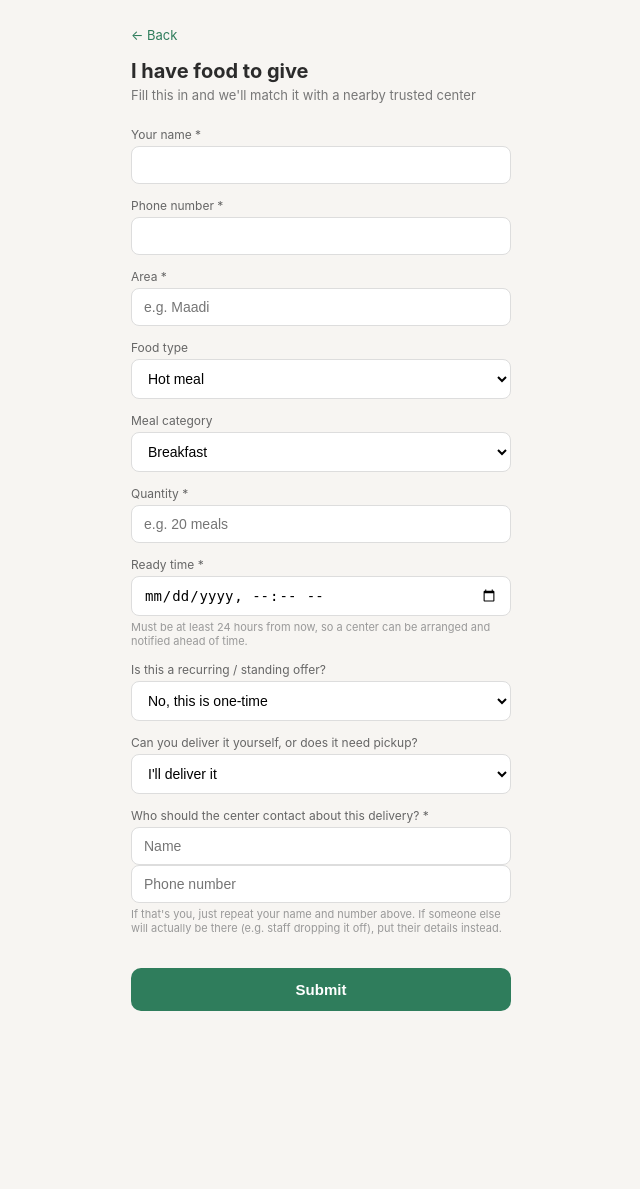
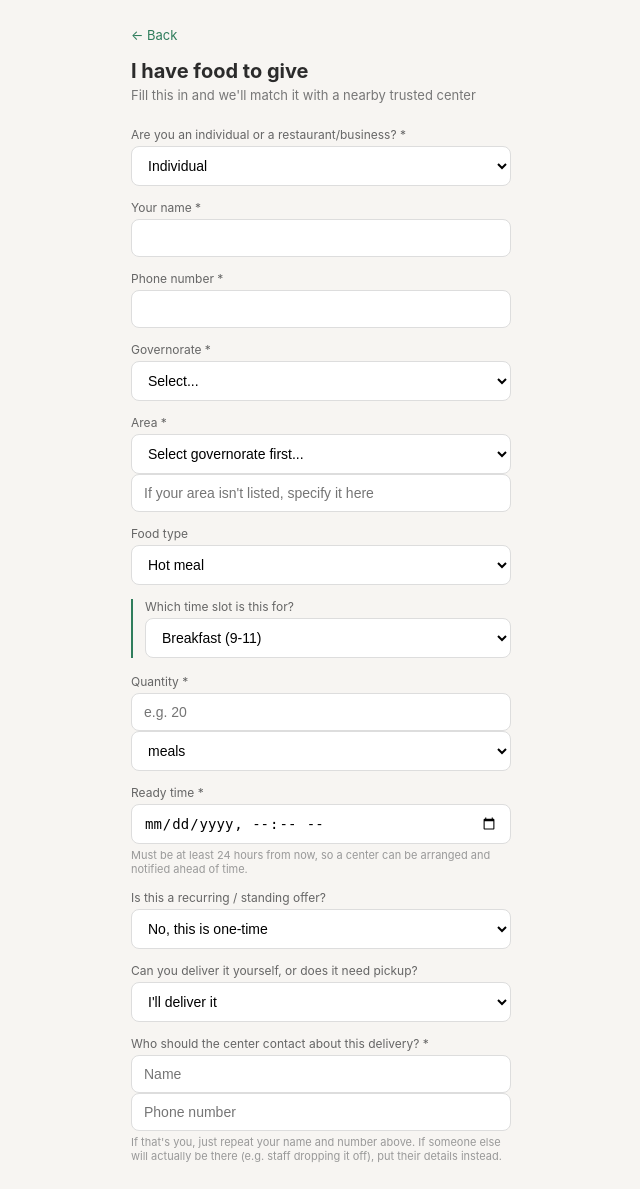
Before and after one commit to shireenhdabbas-netizen/e63am, a Flask app: page /give in a window 1280 px wide. Shown: the top 1189 px of the page, without its empty margins (319-959 px from the left). Before the commit the page ends 1011 px from the top, so only its background shows below. Run offline with Flask 3, Linux system fonts and the light colour scheme.

Commit message:
Update give.html

```diff
--- a/templates/give.html
+++ b/templates/give.html
@@ -6,43 +6,80 @@
 <p class="subtitle">Fill this in and we'll match it with a nearby trusted center</p>
 
 <form method="POST">
+  <label>Are you an individual or a restaurant/business? *</label>
+  <select name="giver_type" required>
+    <option value="Individual">Individual</option>
+    <option value="Restaurant / Business">Restaurant / Business</option>
+  </select>
+
   <label>Your name *</label>
   <input type="text" name="name" value="{{ form.get('name', '') }}" required>
 
   <label>Phone number *</label>
   <input type="tel" name="phone" value="{{ form.get('phone', '') }}" required>
 
+  <label>Governorate *</label>
+  <select name="governorate" id="governorate" required>
+    <option value="">Select...</option>
+    <option value="Cairo">Cairo</option>
+    <option value="Giza">Giza</option>
+  </select>
+
   <label>Area *</label>
-  <input type="text" name="area" placeholder="e.g. Maadi" value="{{ form.get('area', '') }}" required>
+  <select name="area" id="area" required>
+    <option value="">Select governorate first...</option>
+  </select>
+  <input type="text" name="area_other" placeholder="If your area isn't listed, specify it here" value="{{ form.get('area_other', '') }}">
 
   <label>Food type</label>
-  <select name="food_type">
+  <select name="food_type" id="food_type">
     <option value="Hot meal">Hot meal</option>
     <option value="Cold meal">Cold meal</option>
     <option value="Groceries">Groceries</option>
   </select>
 
-  <label>Meal category</label>
-  <select name="meal_category">
-    <option value="Breakfast">Breakfast</option>
-    <option value="Lunch">Lunch</option>
-    <option value="Dinner">Dinner</option>
-    <option value="Snack">Snack</option>
-    <option value="N/A">N/A (groceries)</option>
-  </select>
+  <div id="meal-slot-section" class="conditional-section visible">
+    <label>Which time slot is this for?</label>
+    <select name="meal_slot">
+      <option value="Breakfast (9-11)">Breakfast (9-11)</option>
+      <option value="Late breakfast (12-2)">Late breakfast (12-2)</option>
+      <option value="Lunch (4-6)">Lunch (4-6)</option>
+      <option value="Dinner (8-10)">Dinner (8-10)</option>
+    </select>
+  </div>
 
   <label>Quantity *</label>
-  <input type="text" name="quantity" placeholder="e.g. 20 meals" value="{{ form.get('quantity', '') }}" required>
+  <input type="number" min="1" name="quantity_number" placeholder="e.g. 20" value="{{ form.get('quantity_number', '') }}" required>
+  <select name="quantity_unit">
+    <option value="meals">meals</option>
+    <option value="portions">portions</option>
+    <option value="kg">kg</option>
+    <option value="boxes">boxes</option>
+    <option value="items">items</option>
+  </select>
 
   <label>Ready time *</label>
   <input type="datetime-local" name="ready_time" value="{{ form.get('ready_time', '') }}" required>
   <p class="hint">Must be at least 24 hours from now, so a center can be arranged and notified ahead of time.</p>
 
   <label>Is this a recurring / standing offer?</label>
-  <select name="recurring">
+  <select name="recurring" id="recurring">
     <option value="No">No, this is one-time</option>
     <option value="Yes">Yes, this repeats regularly</option>
   </select>
+
+  <div id="recurring-section" class="conditional-section">
+    <label>Which days do you donate?</label>
+    <div class="checkbox-row">
+      <label class="checkbox-label"><input type="checkbox" name="recurring_days" value="Saturday"> Sat</label>
+      <label class="checkbox-label"><input type="checkbox" name="recurring_days" value="Sunday"> Sun</label>
+      <label class="checkbox-label"><input type="checkbox" name="recurring_days" value="Monday"> Mon</label>
+      <label class="checkbox-label"><input type="checkbox" name="recurring_days" value="Tuesday"> Tue</label>
+      <label class="checkbox-label"><input type="checkbox" name="recurring_days" value="Wednesday"> Wed</label>
+      <label class="checkbox-label"><input type="checkbox" name="recurring_days" value="Thursday"> Thu</label>
+      <label class="checkbox-label"><input type="checkbox" name="recurring_days" value="Friday"> Fri</label>
+    </div>
+  </div>
 
   <label>Can you deliver it yourself, or does it need pickup?</label>
   <select name="pickup">
@@ -57,4 +94,67 @@
 
   <button type="submit">Submit</button>
 </form>
+
+<style>
+  .checkbox-row { display: flex; flex-wrap: wrap; gap: 10px 16px; margin: 6px 0 4px; }
+  .checkbox-label { display: flex; align-items: center; gap: 6px; font-size: 13px; color: #333; margin: 0; }
+  .checkbox-label input { width: auto; }
+  .conditional-section { display: none; border-left: 2px solid #2f7d5c; padding-left: 12px; margin: 8px 0 16px; }
+  .conditional-section.visible { display: block; }
+</style>
+<script>
+  var AREAS_BY_GOVERNORATE = {
+    "Cairo": [
+      "Shubra", "El-Zawia El-Hamra", "Hadayek El-Kobba", "Rod El-Farg", "El-Sharabia", "El-Sahel", "El-Zaiton", "Al-Ameria",
+      "Masr El-Qadima", "El-Khalifa", "El-Moqattam", "El-Basatin", "Dar El-Salam", "El-Sayeda Zeinab", "El-Tebin", "Helwan", "El-Maasara", "El-Maadi", "Tora", "15 May",
+      "Manshaet Naser", "El-Waily", "Wast El-Qahira (Downtown)", "Boulak", "Gharb El-Qahira", "Abdeen", "Azbakia", "Moski", "Bab El-Shaaria",
+      "Misr El-Gadidah (Heliopolis)", "El-Nozha", "Sharq Madinet Nasr", "Gharb Madinet Nasr", "El-Salam Awal", "El-Salam Thani", "El-Mataria", "Ain Shams", "El-Marg",
+      "Zamalek", "Garden City", "New Cairo", "Katameya",
+      "Other"
+    ],
+    "Giza": [
+      "Dokki", "Agouza / Mohandessin", "Omraniya", "Haram", "Boulak El Dakrour", "El Warraq", "North Giza", "South Giza",
+      "6th of October", "Sheikh Zayed",
+      "Imbaba", "Faisal", "Giza Square",
+      "Al-Ayyat", "Atfih", "Awsim", "Al-Badrashin", "Al-Hawamdiya", "Al-Saff", "Kerdasa", "Manshaat El Qanater",
+      "Other"
+    ]
+  };
+
+  function updateAreaOptions() {
+    var gov = document.getElementById('governorate').value;
+    var areaSelect = document.getElementById('area');
+    areaSelect.innerHTML = "";
+    if (!gov || !AREAS_BY_GOVERNORATE[gov]) {
+      areaSelect.innerHTML = '<option value="">Select governorate first...</option>';
+      return;
+    }
+    var placeholder = document.createElement('option');
+    placeholder.value = "";
+    placeholder.textContent = "Select...";
+    areaSelect.appendChild(placeholder);
+    AREAS_BY_GOVERNORATE[gov].forEach(function(area) {
+      var opt = document.createElement('option');
+      opt.value = area;
+      opt.textContent = area;
+      areaSelect.appendChild(opt);
+    });
+  }
+  document.getElementById('governorate').addEventListener('change', updateAreaOptions);
+  updateAreaOptions();
+
+  function updateMealSlotSection() {
+    var foodType = document.getElementById('food_type').value;
+    document.getElementById('meal-slot-section').classList.toggle('visible', foodType !== 'Groceries');
+  }
+  document.getElementById('food_type').addEventListener('change', updateMealSlotSection);
+  updateMealSlotSection();
+
+  function updateRecurringSection() {
+    var recurring = document.getElementById('recurring').value;
+    document.getElementById('recurring-section').classList.toggle('visible', recurring === 'Yes');
+  }
+  document.getElementById('recurring').addEventListener('change', updateRecurringSection);
+  updateRecurringSection();
+</script>
 {% endblock %}
```
